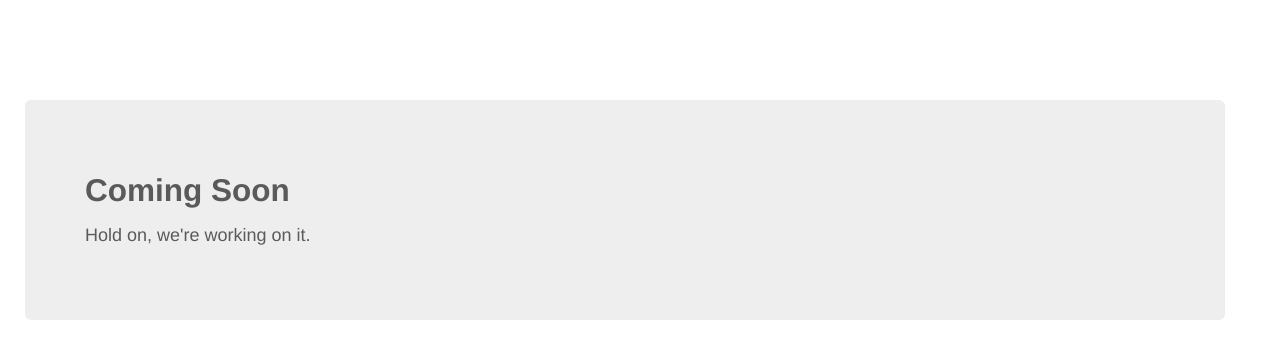
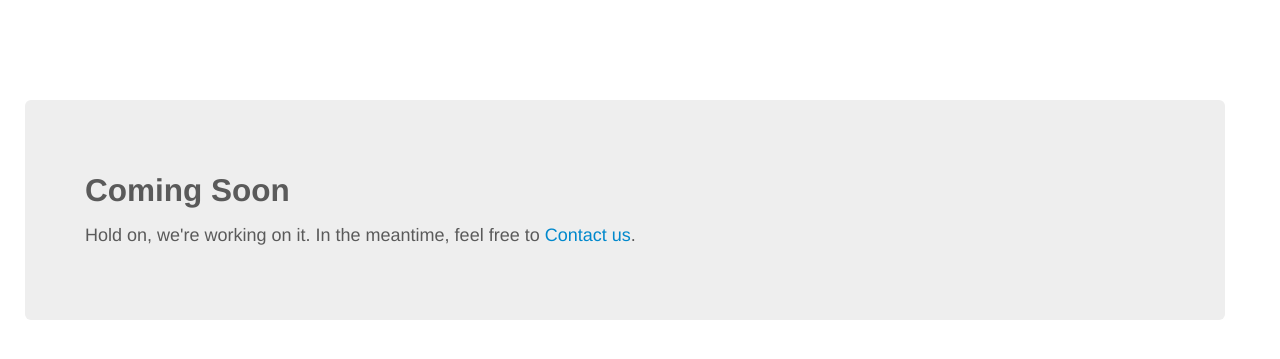
Before and after one commit to dellintosh/luthy-enterprises, a Jekyll site: the page index.html, which Jekyll copies as it is, in a window 1280 px wide. Shown: the top 359 px of the page. Built offline with Jekyll 4.4.1, drawn with Linux system fonts in a browser that asks for light colours.

Commit message:
Move out new design while we work out details.

```diff
--- a/index.html
+++ b/index.html
@@ -33,7 +33,7 @@
       <div class="row">
         <div class="hero-unit">
           <h2>Coming Soon</h2>
-          <p>Hold on, we're working on it.</p>
+          <p>Hold on, we're working on it.  In the meantime, feel free to <a href="mailto:jt@luthyenterprises.com">Contact us</a>.</p>
         </div><!-- /.span4 -->
       </div><!-- /.row -->
 
```
